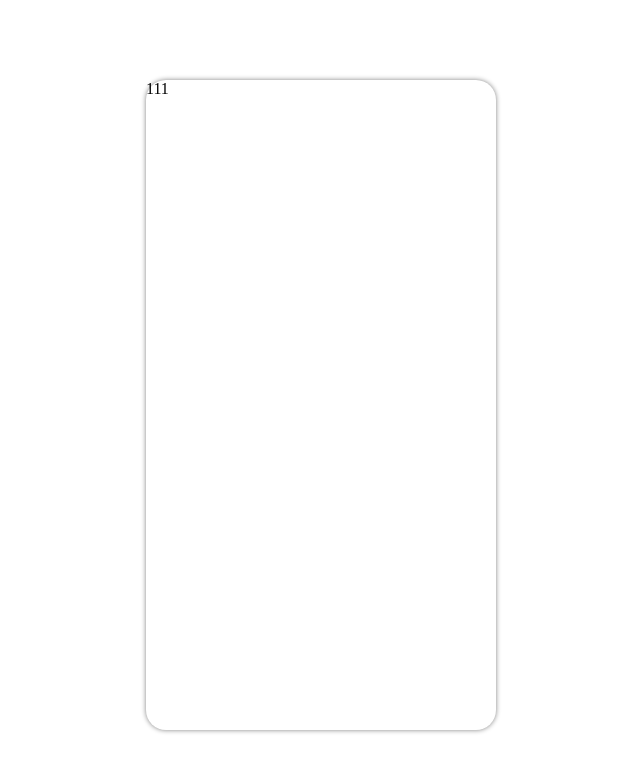
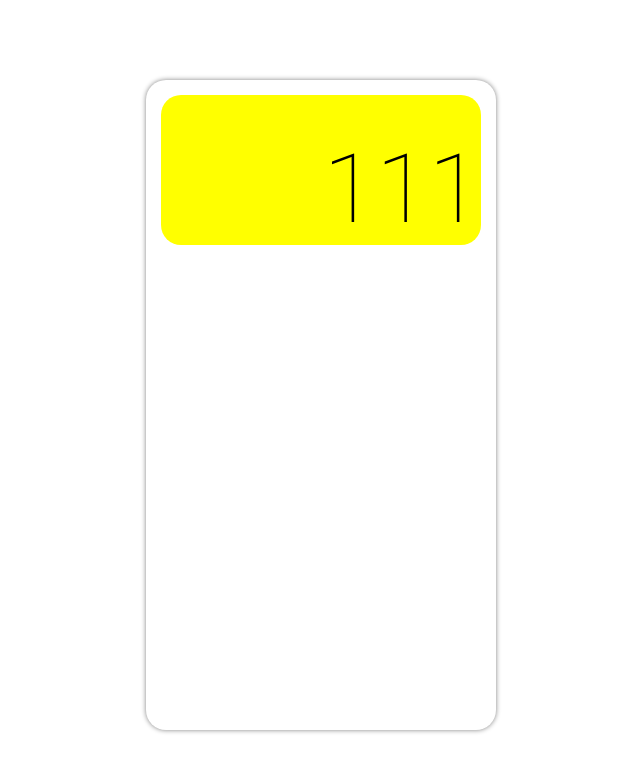
Before and after one commit to yuchenliu15/calculator-app, a Vue app: page / in a window 1280 px wide. Shown: the top 772 px of the page, without its empty margins (319-959 px from the left). Built offline with nearby package versions, Linux system fonts and the light colour scheme.

Commit message:
add layout

```diff
--- a/src/App.vue
+++ b/src/App.vue
@@ -22,9 +22,16 @@ export default {
 </script>
 
 <style>
+@font-face {
+  font-family: 'MyFont';
+  src: url('./assets/roboto.ttf');
+}
 #app {
+  display: grid;
+  grid-template-columns: repeat(4, 1fr);
   width: 350px;
   height: 650px;
+  font-family: MyFont;
   box-shadow: 0 0 5px grey;
   border-radius: 20px;
   margin: auto;
--- a/src/components/NumberDisplay.vue
+++ b/src/components/NumberDisplay.vue
@@ -1,15 +1,32 @@
 <template>
-    <div>{{number}}</div>
+  <div class="number-container">
+    <p>{{number}}</p>
+  </div>
 </template>
 
 <script>
 export default {
-    props: {
-        number: Number
-    }
-}
+  props: {
+    number: Number
+  }
+};
 </script>
 
 <style scoped>
+.number-container {
+  position: relative;
+  background-color: yellow;
+  height: 150px;
+  border-radius: 20px;
+  grid-column: 1/5;
+  margin: 15px;
+  font-size: 6em;
+}
 
+p {
+  position: absolute;
+  right: 0;
+  bottom: 0;
+  margin-bottom: 0;
+}
 </style>
```
Also changed, not shown: src/assets/roboto.ttf (added).
